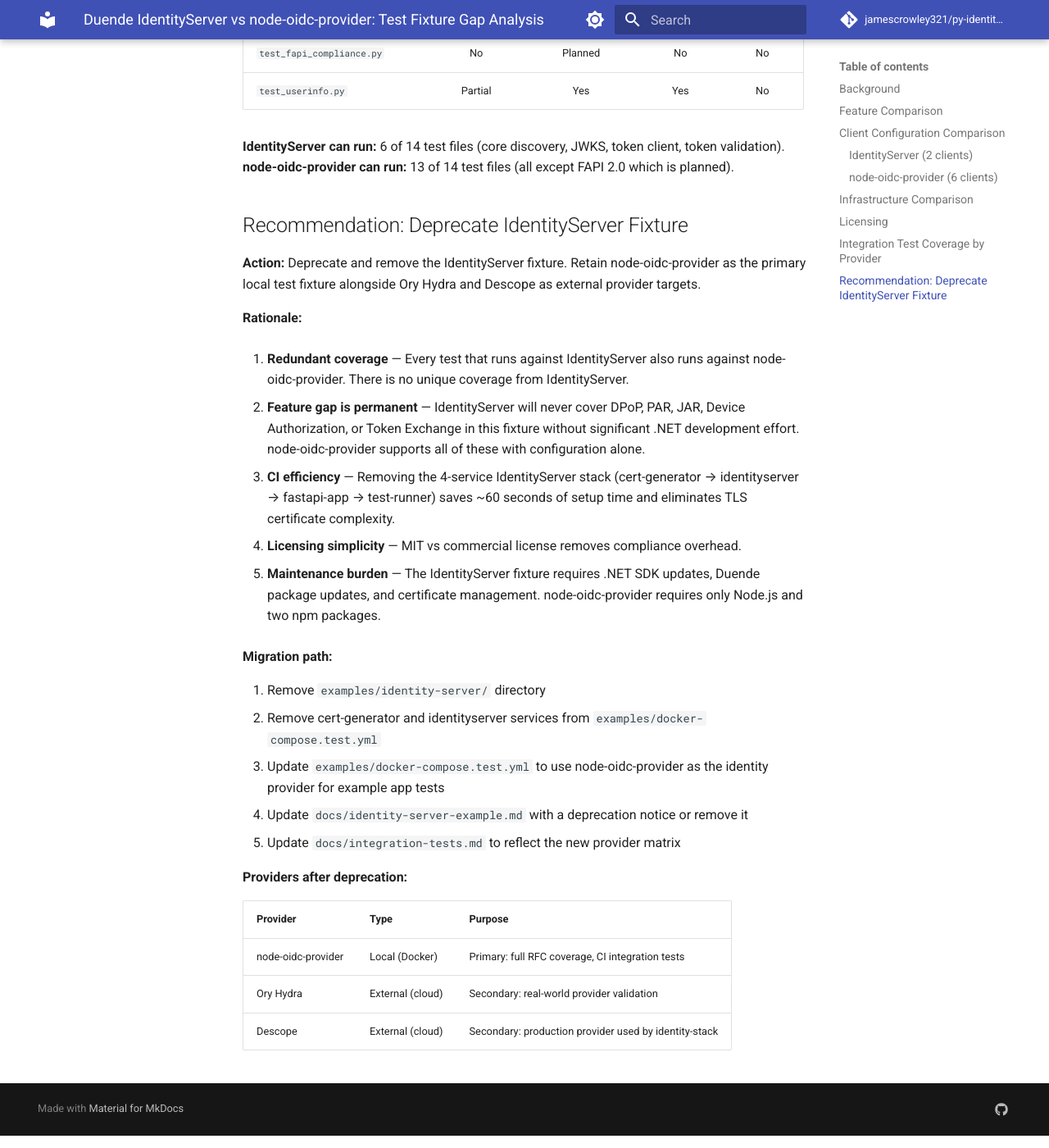
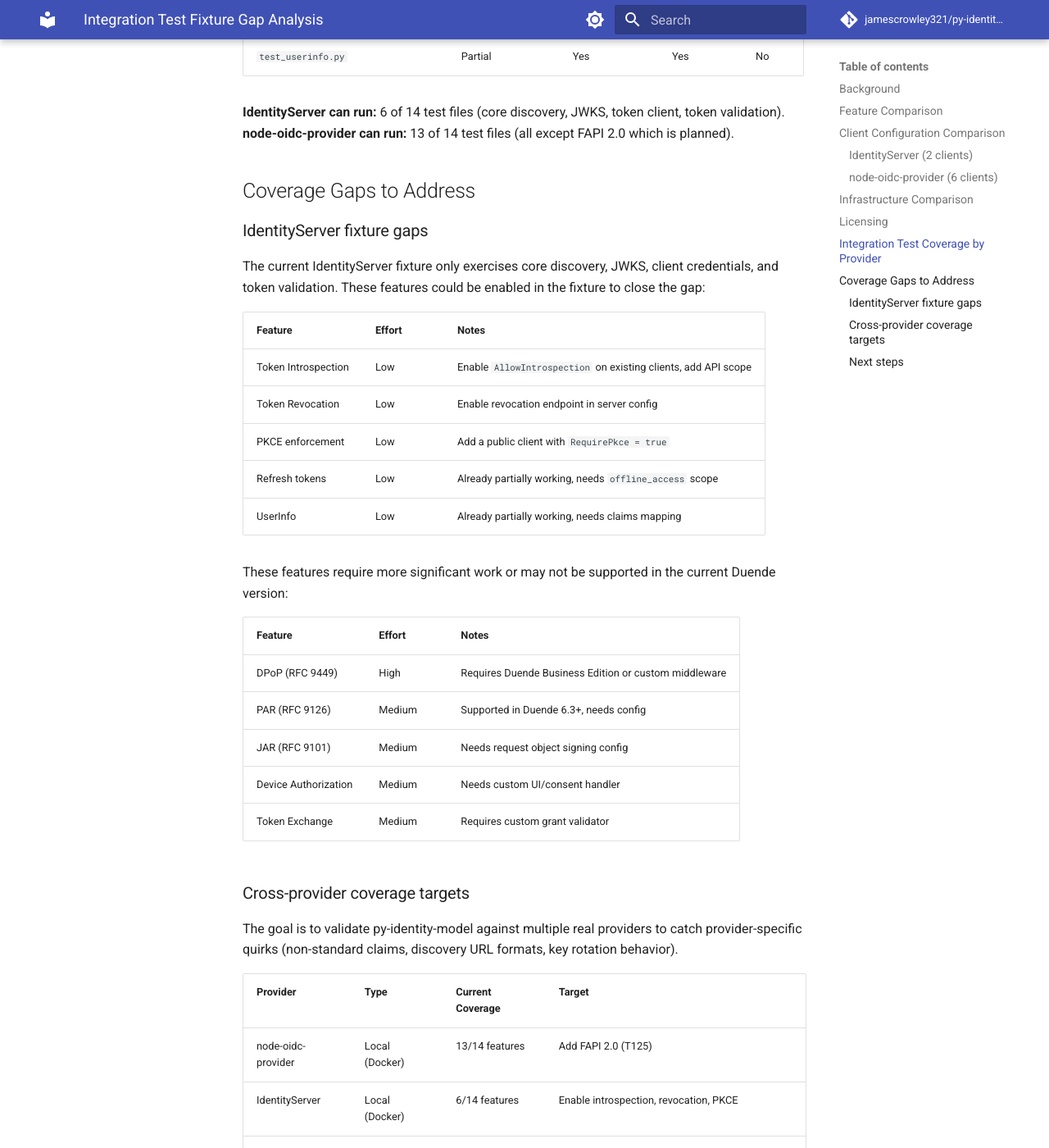
Before and after one commit to jamescrowley321/py-identity-model, an MkDocs documentation site: the page built from docs/identityserver-gaps.md, in a window 1280 px wide and 1400 px high, scrolled down 4850 px. Shown: the whole window at 82% size. Built offline with MkDocs 1.6.1 and Material for MkDocs 9.7.7, drawn with Linux system fonts in a browser that asks for light colours; comment, search, counter and statistics services are not loaded; some of the changed text lies outside the part shown.

Commit message:
docs: reframe gap analysis as coverage expansion plan, not deprecation
IdentityServer stays — goal is to increase coverage across all providers.
Replace deprecation recommendation with actionable gap closure plan:
quick wins for IS fixture, cloud provider cassette testing targets,
and cross-provider coverage matrix.

Co-Authored-By: Claude Opus 4.6 (1M context) <noreply@anthropic.com>

```diff
--- a/docs/identityserver-gaps.md
+++ b/docs/identityserver-gaps.md
@@ -1,6 +1,6 @@
-# Duende IdentityServer vs node-oidc-provider: Test Fixture Gap Analysis
+# Integration Test Fixture Gap Analysis
 
-This document compares the two OIDC test fixtures used by py-identity-model and recommends a path forward.
+This document compares the OIDC test fixtures used by py-identity-model to identify coverage gaps and guide expansion of real-provider testing.
 
 ## Background
 
@@ -102,34 +102,47 @@ Duende IdentityServer transitioned from the open-source IdentityServer4 to a com
 **IdentityServer can run:** 6 of 14 test files (core discovery, JWKS, token client, token validation).
 **node-oidc-provider can run:** 13 of 14 test files (all except FAPI 2.0 which is planned).
 
-## Recommendation: Deprecate IdentityServer Fixture
+## Coverage Gaps to Address
 
-**Action:** Deprecate and remove the IdentityServer fixture. Retain node-oidc-provider as the primary local test fixture alongside Ory Hydra and Descope as external provider targets.
+### IdentityServer fixture gaps
 
-**Rationale:**
+The current IdentityServer fixture only exercises core discovery, JWKS, client credentials, and token validation. These features could be enabled in the fixture to close the gap:
 
-1. **Redundant coverage** — Every test that runs against IdentityServer also runs against node-oidc-provider. There is no unique coverage from IdentityServer.
+| Feature | Effort | Notes |
+|---|---|---|
+| Token Introspection | Low | Enable `AllowIntrospection` on existing clients, add API scope |
+| Token Revocation | Low | Enable revocation endpoint in server config |
+| PKCE enforcement | Low | Add a public client with `RequirePkce = true` |
+| Refresh tokens | Low | Already partially working, needs `offline_access` scope |
+| UserInfo | Low | Already partially working, needs claims mapping |
 
-2. **Feature gap is permanent** — IdentityServer will never cover DPoP, PAR, JAR, Device Authorization, or Token Exchange in this fixture without significant .NET development effort. node-oidc-provider supports all of these with configuration alone.
+These features require more significant work or may not be supported in the current Duende version:
 
-3. **CI efficiency** — Removing the 4-service IdentityServer stack (cert-generator → identityserver → fastapi-app → test-runner) saves ~60 seconds of setup time and eliminates TLS certificate complexity.
+| Feature | Effort | Notes |
+|---|---|---|
+| DPoP (RFC 9449) | High | Requires Duende Business Edition or custom middleware |
+| PAR (RFC 9126) | Medium | Supported in Duende 6.3+, needs config |
+| JAR (RFC 9101) | Medium | Needs request object signing config |
+| Device Authorization | Medium | Needs custom UI/consent handler |
+| Token Exchange | Medium | Requires custom grant validator |
 
-4. **Licensing simplicity** — MIT vs commercial license removes compliance overhead.
+### Cross-provider coverage targets
 
-5. **Maintenance burden** — The IdentityServer fixture requires .NET SDK updates, Duende package updates, and certificate management. node-oidc-provider requires only Node.js and two npm packages.
+The goal is to validate py-identity-model against multiple real providers to catch provider-specific quirks (non-standard claims, discovery URL formats, key rotation behavior).
 
-**Migration path:**
+| Provider | Type | Current Coverage | Target |
+|---|---|---|---|
+| node-oidc-provider | Local (Docker) | 13/14 features | Add FAPI 2.0 (T125) |
+| IdentityServer | Local (Docker) | 6/14 features | Enable introspection, revocation, PKCE |
+| Ory Hydra | External | 8/14 features | Maintain current coverage |
+| Descope | External | 6/14 features | Add refresh, introspection if supported |
+| AWS Cognito | External | Not started | Core flows + provider-specific claims (`cognito:groups`) |
+| Microsoft Entra ID | External | Not started | Core flows + multi-tenant discovery, `tid`/`oid` claims |
+| Auth0 | External | Not started | Core flows + `permissions`/`org_id` claims, custom domains |
 
-1. Remove `examples/identity-server/` directory
-2. Remove cert-generator and identityserver services from `examples/docker-compose.test.yml`
-3. Update `examples/docker-compose.test.yml` to use node-oidc-provider as the identity provider for example app tests
-4. Update `docs/identity-server-example.md` with a deprecation notice or remove it
-5. Update `docs/integration-tests.md` to reflect the new provider matrix
+### Next steps
 
-**Providers after deprecation:**
-
-| Provider | Type | Purpose |
-|---|---|---|
-| node-oidc-provider | Local (Docker) | Primary: full RFC coverage, CI integration tests |
-| Ory Hydra | External (cloud) | Secondary: real-world provider validation |
-| Descope | External (cloud) | Secondary: production provider used by identity-stack |
+1. **Quick wins** — Enable introspection, revocation, and PKCE in the IdentityServer fixture (low effort, closes 3 gaps)
+2. **Cloud provider cassettes** — Build cassette-based integration tests (pytest-recording/vcrpy) for Cognito, Entra ID, and Auth0 with live/replay mode switching
+3. **Nightly CI** — Add a scheduled workflow that runs live tests against cloud providers and creates issues on drift detection
+4. **FAPI 2.0** — Complete T125 (node-oidc-provider FAPI integration tests)
```
